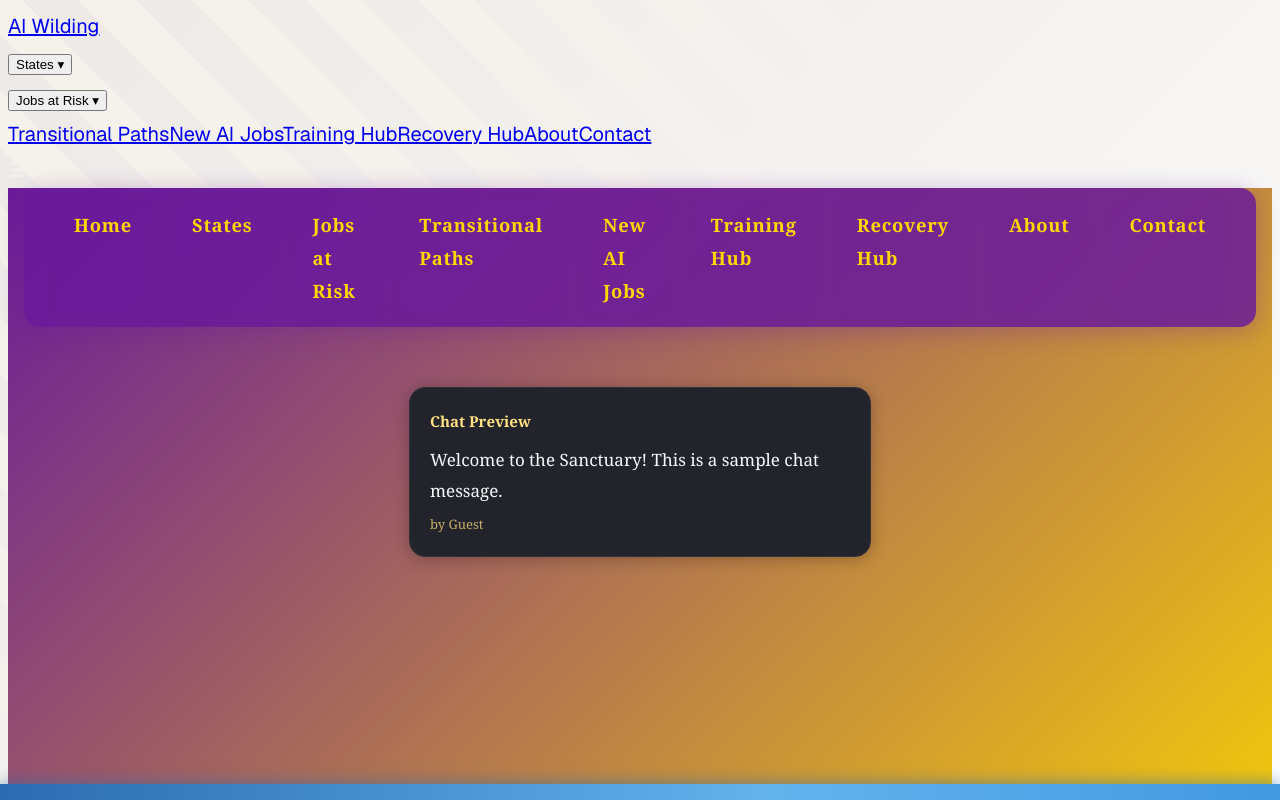
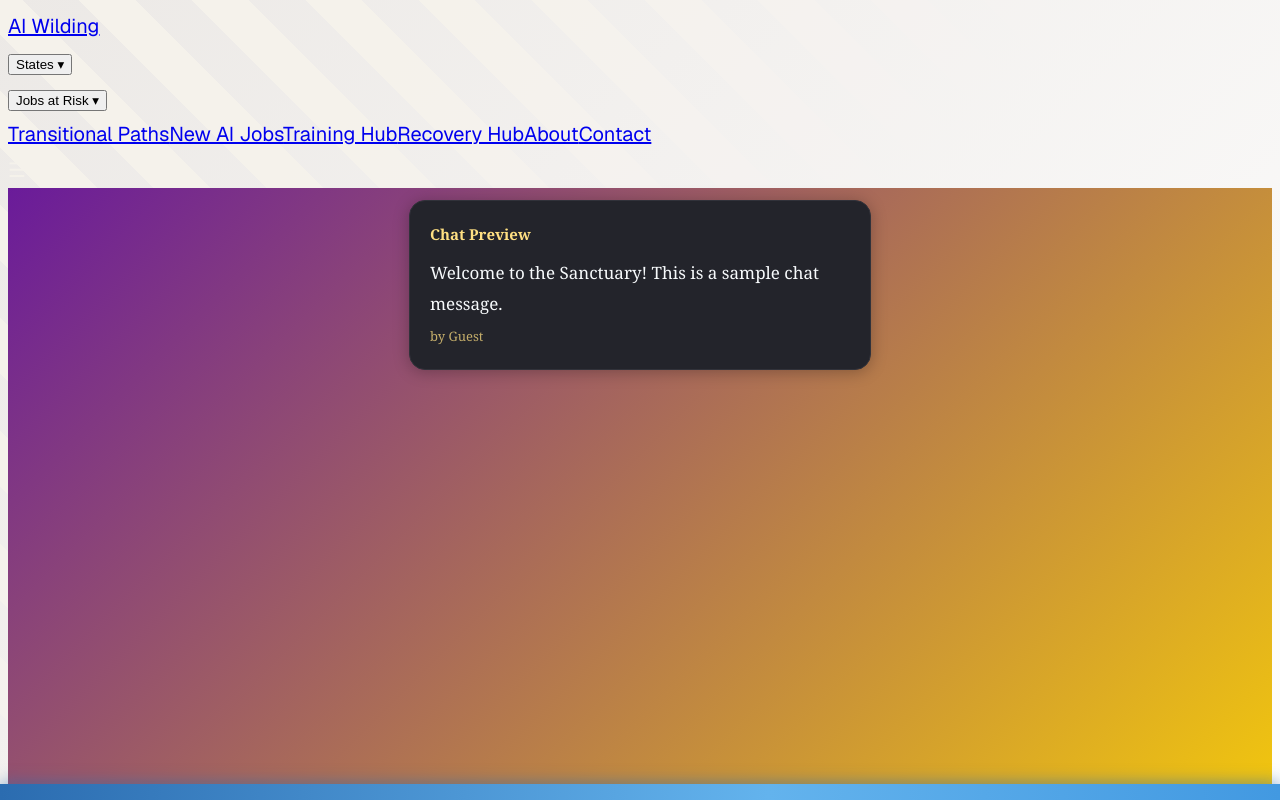
Before and after one commit to Shellzonit/auralis-sanctuary-, a Next.js app: page / in a window 1280 px wide. Shown: the top 800 px of the page. Built offline with nearby package versions, Linux system fonts and the light colour scheme.

Commit message:
Remove homepage header and tabs for clean look

```diff
--- a/app/page.tsx
+++ b/app/page.tsx
@@ -34,28 +34,7 @@ export default function HomePage() {
         padding: "0 1rem",
       }}
     >
-      {/* Tab Navigation */}
-      <nav
-        style={{
-          display: 'flex',
-          gap: 24,
-          background: 'rgba(106,27,154,0.85)', // purple
-          borderRadius: 16,
-          padding: '12px 32px',
-          marginBottom: 48,
-          boxShadow: '0 4px 24px #6a1b9a55',
-        }}
-      >
-        <a href="/" style={tabStyle}>Home</a>
-        <a href="/states" style={tabStyle}>States</a>
-        <a href="/jobs-at-risk" style={tabStyle}>Jobs at Risk</a>
-        <a href="/transitional-paths" style={tabStyle}>Transitional Paths</a>
-        <a href="/new-ai-jobs" style={tabStyle}>New AI Jobs</a>
-        <a href="/training" style={tabStyle}>Training Hub</a>
-        <a href="/recovery" style={tabStyle}>Recovery Hub</a>
-        <a href="/about" style={tabStyle}>About</a>
-        <a href="/contact" style={tabStyle}>Contact</a>
-      </nav>
+      {/* Tab Navigation removed for a clean homepage */}
 
       {/* Welcome section removed for a cleaner homepage */}
       {/* Chat Preview */}
```
